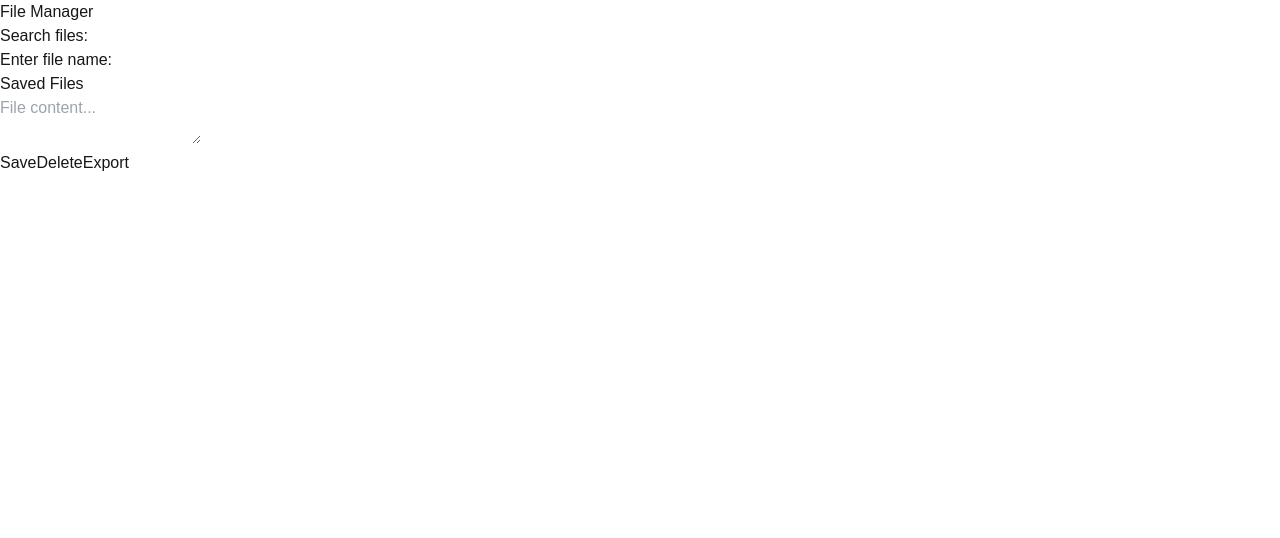
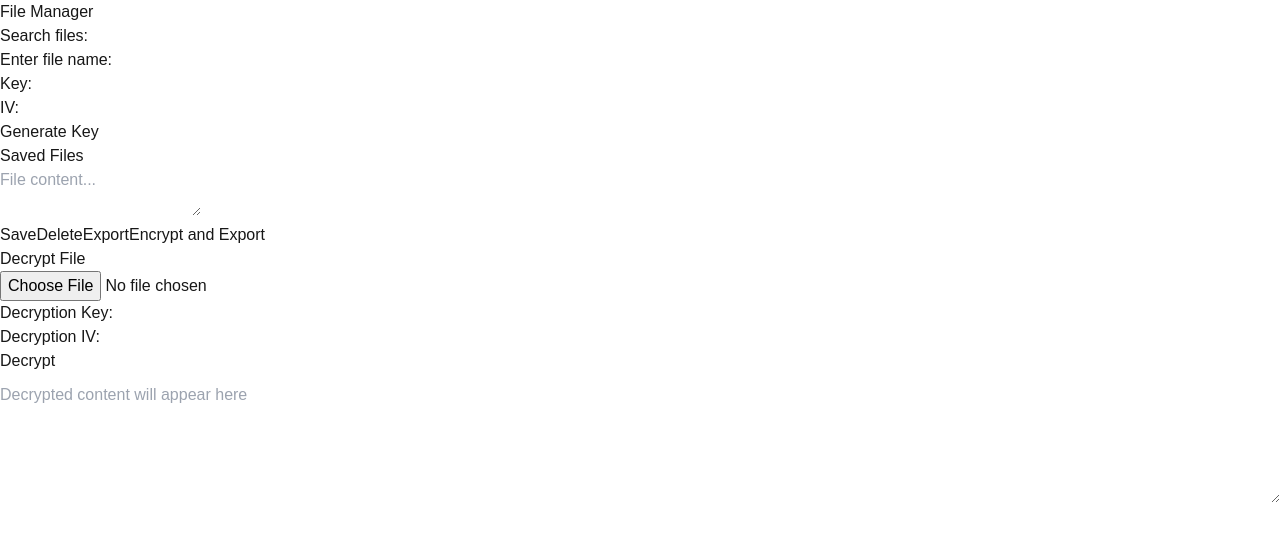
Before and after one commit to ding-dong-qiang/blockchain-storage-system, a Next.js app: page /files in a window 1280 px wide. Shown: the top 538 px of the page. Built offline with nearby package versions, Linux system fonts and the light colour scheme.

Commit message:
add encrypt and decrypt

```diff
--- a/src/app/files/components/FileManager.tsx
+++ b/src/app/files/components/FileManager.tsx
@@ -2,6 +2,7 @@
 
 import { useState, useEffect } from "react";
 import { saveFile, loadFile, deleteFile } from "../utils/fileStorage";
+import crypto from "crypto";
 
 export default function FileManager() {
   const [fileName, setFileName] = useState("");
@@ -9,6 +10,12 @@ export default function FileManager() {
   const [message, setMessage] = useState("");
   const [fileList, setFileList] = useState<string[]>([]);
   const [searchTerm, setSearchTerm] = useState("");
+  const [key, setKey] = useState("");
+  const [iv, setIv] = useState("");
+  const [decryptedText, setDecryptedText] = useState("");
+  const [uploadedFile, setUploadedFile] = useState(null);
+  const [decryptKey, setDecryptKey] = useState("");
+  const [decryptIv, setDecryptIv] = useState("");
 
   useEffect(() => {
     const keys = Object.keys(localStorage);
@@ -53,6 +60,66 @@ export default function FileManager() {
     document.body.removeChild(link);
   };
 
+  const generateKey = () => {
+    const newKey = crypto.randomBytes(32).toString("hex");
+    const newIv = crypto.randomBytes(16).toString("hex");
+    setKey(newKey);
+    setIv(newIv);
+  };
+
+  const encryptAndExport = async () => {
+    if (!fileName) {
+      alert("Please enter a file name.");
+      return;
+    }
+    const fileContent = await loadFile(fileName);
+    if (!fileContent) {
+      alert("No content found in Local Storage.");
+      return;
+    }
+
+    const algorithm = "aes-256-ctr";
+    const cipher = crypto.createCipheriv(algorithm, Buffer.from(key, "hex"), Buffer.from(iv, "hex"));
+    const encrypted = Buffer.concat([cipher.update(fileContent, "utf8"), cipher.final()]);
+
+    const blob = new Blob([encrypted.toString("hex")], { type: "text/plain" });
+    const link = document.createElement("a");
+    link.href = URL.createObjectURL(blob);
+    link.download = `${fileName || "encrypted"}.txt`;
+    document.body.appendChild(link);
+    link.click();
+    document.body.removeChild(link);
+  };
+
+  const handleFileUpload = (event) => {
+    const file = event.target.files[0];
+    if (file && file.type === "text/plain") {
+      const reader = new FileReader();
+      reader.onload = (e) => {
+        setUploadedFile(e.target.result);
+      };
+      reader.readAsText(file);
+    } else {
+      alert("Please upload a valid TXT file.");
+    }
+  };
+
+  const handleDecrypt = () => {
+    if (!uploadedFile || !decryptKey || !decryptIv) {
+      alert("Please upload a file and enter key/IV.");
+      return;
+    }
+
+    try {
+      const algorithm = "aes-256-ctr";
+      const decipher = crypto.createDecipheriv(algorithm, Buffer.from(decryptKey, "hex"), Buffer.from(decryptIv, "hex"));
+      const decrypted = Buffer.concat([decipher.update(Buffer.from(uploadedFile, "hex")), decipher.final()]);
+      setDecryptedText(decrypted.toString());
+    } catch (error) {
+      alert("Decryption failed. Please check your key and IV.");
+    }
+  };
+
   return (
     <div className="flex flex-col min-h-screen p-6 bg-gray-100 text-black max-w-2xl mx-auto">
       <h1 className="text-3xl font-bold text-center mb-4">File Manager</h1>
@@ -67,7 +134,7 @@ export default function FileManager() {
             className="border p-2 rounded w-full text-black border-gray-400"
           />
         </div>
-        <div className="flex flex-col w-full">
+        <div className="flex flex-col w-full mb-2">
           <label className="font-semibold">Enter file name:</label>
           <input
             type="text"
@@ -76,6 +143,18 @@ export default function FileManager() {
             className="border p-2 rounded w-full text-black border-gray-400"
           />
         </div>
+
+        <div className="flex flex-col w-full mb-2">
+          <label className="font-semibold">Key:</label>
+          <input type="text" value={key} readOnly className="border p-2 rounded w-full text-black border-gray-400" />
+        </div>
+        <div className="flex flex-col w-full mb-2">
+          <label className="font-semibold">IV:</label>
+          <input type="text" value={iv} readOnly className="border p-2 rounded w-full text-black border-gray-400" />
+        </div>
+        <button onClick={generateKey} className="px-4 py-2 bg-green-500 text-white rounded hover:bg-green-600 border border-gray-400">
+          Generate Key
+        </button>
       </div>
       <div className="flex space-x-4 mb-4">
         <div className="w-1/4 bg-white p-4 rounded shadow text-black border border-gray-400 overflow-y-auto max-h-64">
@@ -121,8 +200,31 @@ export default function FileManager() {
         >
           Export
         </button>
+        <button onClick={encryptAndExport} className="px-4 py-2 bg-blue-500 text-white rounded hover:bg-blue-600 border border-gray-400">
+          Encrypt and Export
+        </button>
       </div>
       {message && <p className="mt-4 text-red-500">{message}</p>}
+      <h2 className="text-3xl font-bold text-center mb-4">Decrypt File</h2>
+      <input type="file" accept=".txt" onChange={handleFileUpload} />
+      <div className="flex flex-col w-full mb-2">
+        <label className="font-semibold">Decryption Key:</label>
+        <input type="text" value={decryptKey} onChange={(e) => setDecryptKey(e.target.value)} className="border p-2 rounded w-full text-black border-gray-400" />
+      </div>
+      <div className="flex flex-col w-full mb-2">
+        <label className="font-semibold">Decryption IV:</label>
+        <input type="text" value={decryptIv} onChange={(e) => setDecryptIv(e.target.value)} className="border p-2 rounded w-full text-black border-gray-400" />
+      </div>
+      <button onClick={handleDecrypt} className="px-4 py-2 bg-blue-500 text-white rounded hover:bg-blue-600 border border-gray-400">
+        Decrypt
+      </button>
+      <textarea
+        rows={5}
+        value={decryptedText}
+        readOnly
+        placeholder="Decrypted content will appear here"
+        style={{ width: "100%", marginTop: "10px" }}
+      />
     </div>
   );
 }
```
